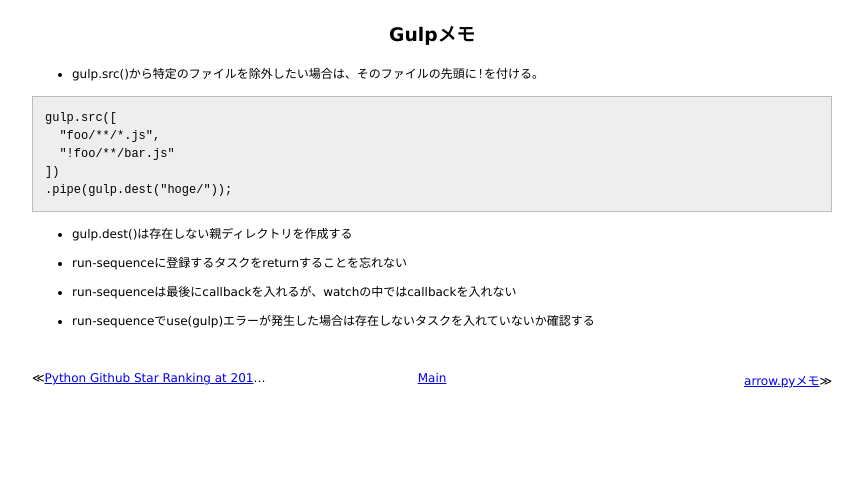
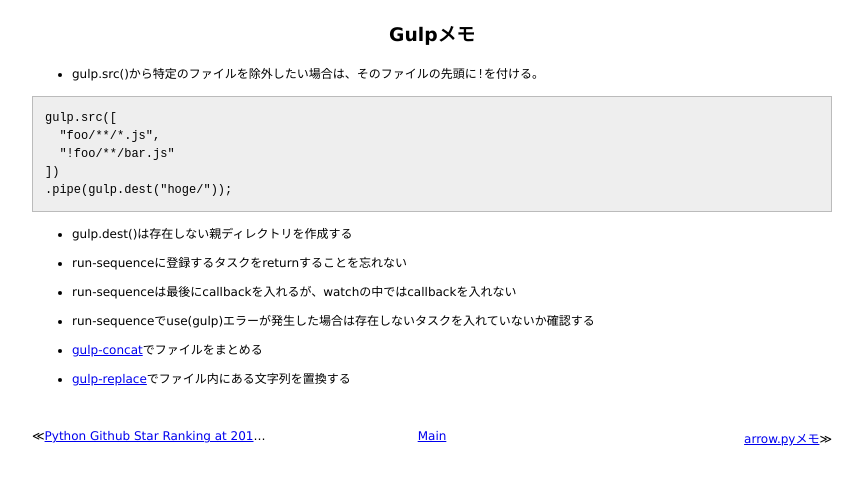
Before and after one commit to 38elements/38elements.github.com, a Jekyll site: the page built from _posts/2015-12-17-gulp.md, in a window 1280 px wide. Shown: the top 485 px of the page, without its empty margins (208-1071 px from the left). Built offline with Jekyll 4.4.1, drawn with Linux system fonts in a browser that asks for light colours.

Commit message:
Update 2015-12-17-gulp.md

```diff
--- a/_posts/2015-12-17-gulp.md
+++ b/_posts/2015-12-17-gulp.md
@@ -19,3 +19,7 @@ gulp.src([
 * run-sequenceは最後にcallbackを入れるが、watchの中ではcallbackを入れない
 
 * run-sequenceでuse(gulp)エラーが発生した場合は存在しないタスクを入れていないか確認する
+
+* [gulp-concat](https://github.com/contra/gulp-concat)でファイルをまとめる
+
+* [gulp-replace](https://github.com/lazd/gulp-replace)でファイル内にある文字列を置換する
```
